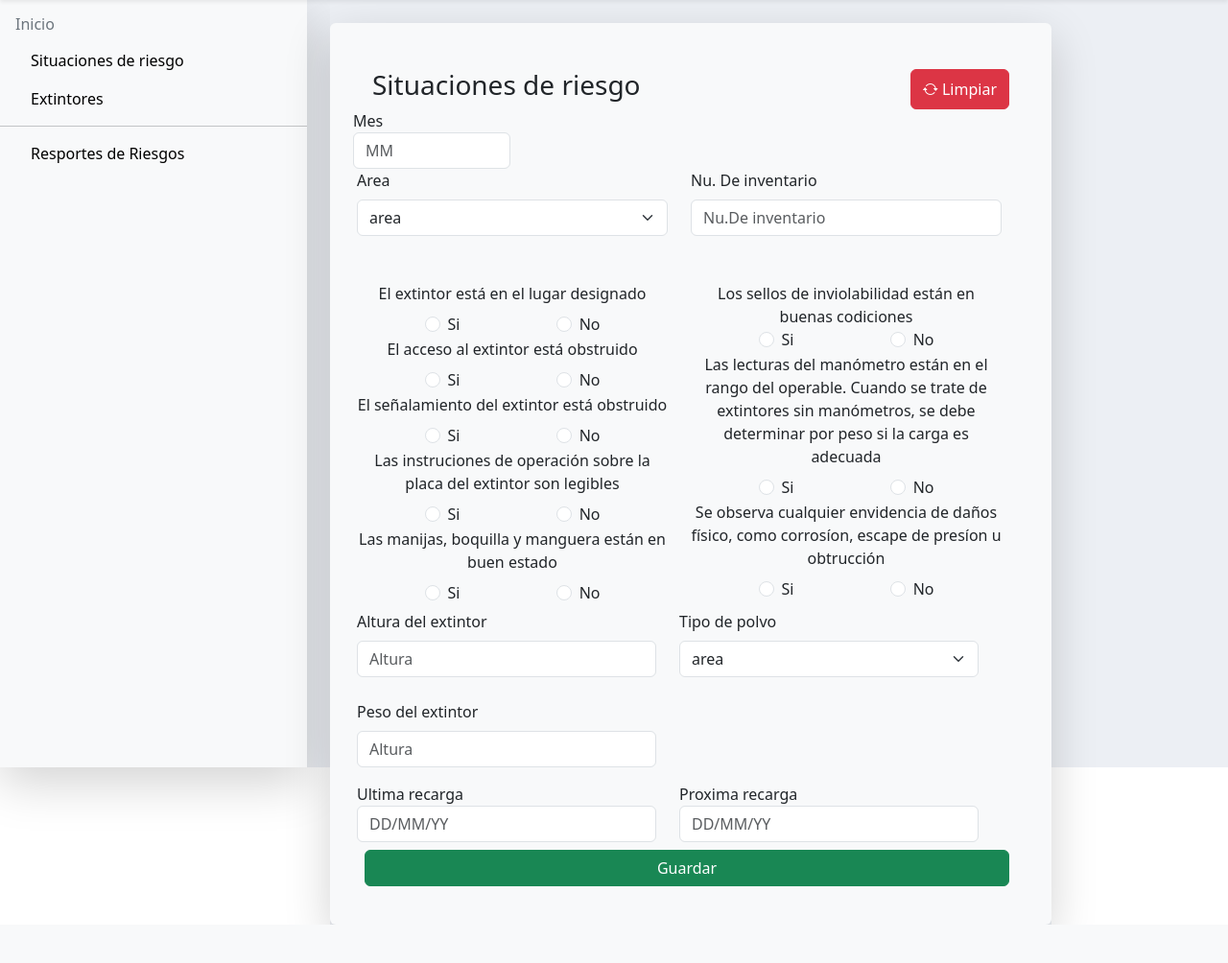
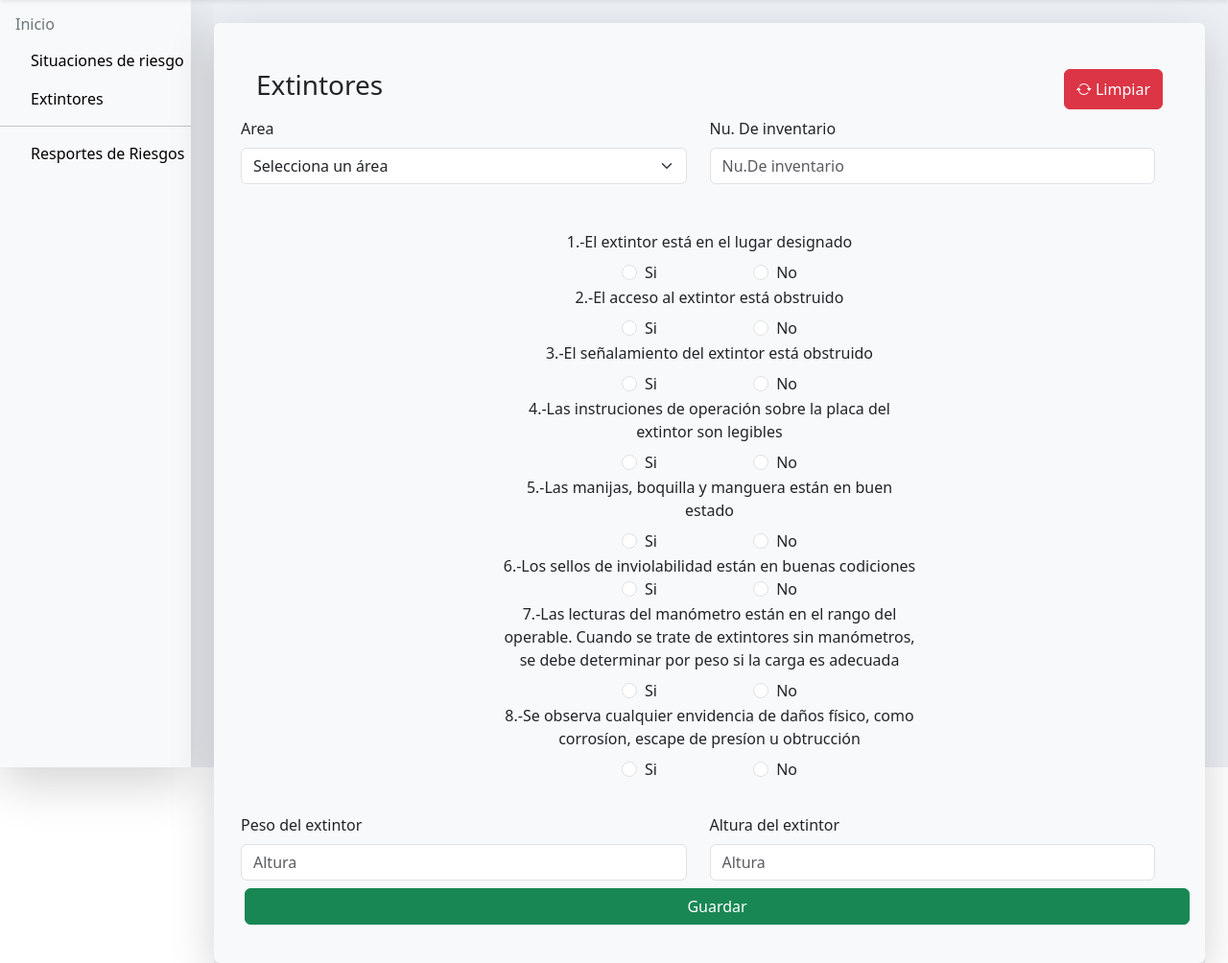
Before and after one commit to Grimmjow5/SSST, a PHP site: template src/public/views/Extintores/index.php in a window 1280 px wide. Shown: the part 86-1090 px from the top of the page at 96% size. Before the commit the page ends 1050 px from the top, so only its background shows below. Run offline with PHP 8.4, Linux system fonts and the light colour scheme; the template is opened without the code that fills it, so the values that code supplies are empty; some libraries are stand-ins or nearby versions.

Commit message:
correcion de formulario

```diff
--- a/src/dbrepo/interfaces/IReports.php
+++ b/src/dbrepo/interfaces/IReports.php
@@ -4,6 +4,6 @@
 use Almacen\Ssst\dbrepo\models\MReportRiesgo;
 
 interface IReports{
-public function GetReports(MReportRiesgo $model);
+        public function GetReports(MReportRiesgo $model);
 
 }
--- a/src/public/views/Extintores/index.php
+++ b/src/public/views/Extintores/index.php
@@ -3,19 +3,19 @@
 require 'public/views/components/Nav.php';
 
 ?>
-<div class="d-flex flex-column"style="width: 50rem;">
+<div class="d-flex flex-column" >
 <div class="pt-2 mx-4 " style="background-color: #eceff4;">
 
-<div class="w-100 bg-light shadow-lg  rounded p-4 mt-3">
+<div class="w-100 bg-light shadow-lg rounded p-4 mt-3">
 
 
-<div class="row  mt-4 ms-2 me-2">
+<div class="row mt-4 ms-2 me-2">
 
-  <div class="col-md-6   ">
-  <h3 class="mb-6">Situaciones de riesgo</h3>
+  <div class="col-6">
+  <h3 class="mb-6">Extintores</h3>
   </div>
 
-  <div class="col-md-6   d-flex justify-content-end ">
+  <div class="col-6 d-flex justify-content-end">
   <button class="btn btn-danger" onclick="clearForm()">
   <i class="bi bi-arrow-repeat"></i>
   Limpiar</button>
@@ -25,58 +25,42 @@
 
 
 <div class="card-body">
-
+</br>
   <form class="row g-3">
 
-    <div class="col-md-3" class="container mt-5">
 
-      <div class="form-group">
-        <label for="monthpicker">Mes</label>
-        <input type="text" class="form-control monthpicker" id="monthpicker" placeholder="MM">
-      </div>
-    </div>
 
-    <script>
-      // Inicializar el datepicker con la opción para mostrar solo meses
-      $( function() {
-        $(".monthpicker").datepicker({
-          dateFormat: 'MM', // Formato de fecha (solo el nombre del mes)
-          changeMonth: true,
-          changeYear: false,
-          showButtonPanel: true,
-          onClose: function(dateText, inst) {
-            var month = $("#ui-datepicker-div .ui-datepicker-month :selected").val();
-            $(this).val($.datepicker.formatDate('MM', new Date(0, month, 1)));
-          }
-        });
-      });
-    </script>
 
     <div class="row">
 
-      <div class="col-md-6">
+      <div class="col-6">
         <label for="formGroupExampleInput" class="form-label">Area</label>
-        <select class="form-select" aria-label="Default select example">
-          <option selected>area</option>
-          <option value="1">One</option>
-          <option value="2">Two</option>
-          <option value="3">Three</option>
+
+        <select class="form-select" id="area">
+          <option value="0" selected>Selecciona un área</option>
+          <?php
+          $opt = "";
+          foreach ($areas as $item) {
+            $opt .= "<option value='{$item["id_area"]}'>{$item["textArea"]}</option>";
+          }
+          echo $opt;
+          ?>
         </select>
       </div>
 
-      <div class="col-md-6">
+      <div class="col-6" >
         <label for="formGroupExampleInput" class="form-label">Nu. De inventario</label>
         <input type="text" class="form-control" id="txtNumIn" placeholder="Nu.De inventario">
       </div>
 
     </div>
 
-    <div class="row">
+    <div class="row mx-auto" style="width: 30rem; ">
 
-      <div class="col-md-6 text-center">
+    <div class="col-12 text-center" >
       </br>
       </br>
-        <label for="pregunta1" class="form-label">El extintor está en el lugar designado</label>
+        <label for="pregunta1" class="form-label">1.-El extintor está en el lugar designado</label>
       </br>
 
         <div class="form-check form-check-inline me-5 ms-5">
@@ -89,7 +73,7 @@
           <label class="form-check-label" for="inlineRadio2">No</label>
         </div>
         </br>
-        <label for="pregunta2" class="form-label">El acceso al extintor está obstruido  </label>
+        <label for="pregunta2" class="form-label">2.-El acceso al extintor está obstruido  </label>
         </br>
 
         <div class="form-check form-check-inline me-5 ms-5">
@@ -102,7 +86,7 @@
           <label class="form-check-label" for="inlineRadio3">No</label>
         </div>
         </br>
-        <label for="pregunta3" class="form-label">El señalamiento del extintor está obstruido</label>
+        <label for="pregunta3" class="form-label">3.-El señalamiento del extintor está obstruido</label>
         </br>
 
         <div class="form-check form-check-inline me-5 ms-5">
@@ -115,7 +99,7 @@
           <label class="form-check-label" for="inlineRadio2">No</label>
         </div>
         </br>
-        <label for="pregunta4" class="form-label">Las instruciones de operación sobre la placa del extintor son legibles</label>
+        <label for="pregunta4" class="form-label">4.-Las instruciones de operación sobre la placa del extintor son legibles</label>
         </br>
         <div class="form-check form-check-inline me-5 ms-5">
           <input class="form-check-input" type="radio" name="pregunta4" id="inlineRadio1" value="option1">
@@ -127,7 +111,7 @@
           <label class="form-check-label" for="inlineRadio2">No</label>
         </div>
         </br>
-        <label for="pregunta5" class="form-label">Las manijas, boquilla y manguera están en buen estado </label>
+        <label for="pregunta5" class="form-label">5.-Las manijas, boquilla y manguera están en buen estado </label>
         </br>
 
         <div class="form-check form-check-inline me-5 ms-5">
@@ -141,14 +125,8 @@
         </div>
 
         </br>
-      </div>
-
-
-      <div class="col-md-6 text-center">
-      </br>
-      </br>
-        <label for="pregunta6" class="form-label">Los sellos de inviolabilidad están en buenas codiciones</labe>
-      </br>
+        <label for="pregunta6" class="form-label">6.-Los sellos de inviolabilidad están en buenas codiciones</labe>
+        </br>
         <div class="form-check form-check-inline me-5 ms-5">
           <input class="form-check-input" type="radio" name="pregunta6" id="inlineRadio1" value="option1">
           <label class="form-check-label " for="inlineRadio1">Si</label>
@@ -159,7 +137,7 @@
           <label class="form-check-label" for="inlineRadio2">No</label>
         </div>
         </br>
-        <label for="pregunta7" class="form-label">Las lecturas del manómetro están en el rango del operable. Cuando se trate de extintores sin manómetros, se debe determinar por peso si la carga es adecuada    </label>
+        <label for="pregunta7" class="form-label">7.-Las lecturas del manómetro están en el rango del operable. Cuando se trate de extintores sin manómetros, se debe determinar por peso si la carga es adecuada    </label>
         </br>
 
         <div class="form-check form-check-inline me-5 ms-5">
@@ -172,7 +150,7 @@
           <label class="form-check-label" for="inlineRadio2">No</label>
         </div>
         </br>
-        <label for="pregunta8" class="form-label">Se observa cualquier envidencia de daños físico, como corrosíon, escape de presíon u obtrucción </label>
+        <label for="pregunta8" class="form-label">8.-Se observa cualquier envidencia de daños físico, como corrosíon, escape de presíon u obtrucción </label>
         </br>
 
         <div class="form-check form-check-inline me-5 ms-5">
@@ -185,87 +163,32 @@
           <label class="form-check-label" for="inlineRadio2">No</label>
         </div>
         </br>
+
+
       </div>
+        </div>
+        </br>
 
-      <div class="row">
-        <div class="col-md-6">
-          <label for="formGroupExampleInput" class="form-label">Altura del extintor</label>
-            <input type="text" class="form-control" id="txtNumIn" placeholder="Altura">
+
+        <div class="row">
+        <div class="col-6">
+
             </br>
             <label for="formGroupExampleInput" class="form-label">Peso del extintor</label>
             <input type="text" class="form-control" id="txtNumIn" placeholder="Altura">
         </div>
 
-        <div class="col-md-6">
-          <label for="formGroupExampleInput" class="form-label">Tipo de polvo</label>
-          <select class="form-select" aria-label="Default select example">
-            <option selected>area</option>
-            <option value="1">One</option>
-            <option value="2">Two</option>
-            <option value="3">Three</option>
-          </select>
-        </div>
+        <div class="col-6">
+        </br>
+        <label for="formGroupExampleInput" class="form-label">Altura del extintor</label>
+            <input type="text" class="form-control" id="txtNumIn" placeholder="Altura">
       </div>
-
-      <div class="row mt-3">
-        <div class="col-md-6" class="container mt-5">
-          <div class="form-group">
-            <label for="datepicker2">Ultima recarga</label>
-            <input type="text" class="form-control datepicker" id="datepicker2" placeholder="DD/MM/YY">
-          </div>
-        </div>
-
-        <div class="col-md-6" class="container mt-5">
-          <div class="form-group">
-            <label for="datepicker3">Proxima recarga</label>
-            <input type="text" class="form-control datepicker" id="datepicker3" placeholder="DD/MM/YY">
-          </div>
-        </div>
       </div>
-
-      <script>
-      $( function() {
-        $(".datepicker").datepicker({
-          dateFormat: 'yy-mm-dd', // Formato de fecha
-          onSelect: function(dateText) {
-            // Mostrar la fecha seleccionada en el campo de texto
-            $(this).val(dateText);
-          }
-        });
-      });
-      </script>
-
 
       <div class="col-12 mt-2 ms-2 me-2">
         <button type="submit" class="btn btn-success col-12">Guardar</button>
       </div>
-    </div>
-</form>
-</div>
+  </form>
+      </div>
 
-</div>
-</div>
-
-
-<style>
-  tr{
-    cursor: pointer;
-  }
-  .ids{
-    width: 4rem;
-  }
-  .descri{
-    width: 40%;
-     }
-  .fechaRe{
-    width: 6rem;
-  }
-  .prioridad{
-width: 6rem;
-    }
-  .estatus{
-    width: 9rem;
-}
-</style>
-
-<?php require 'public/views/components/Footer.php'; ?>
+      <?php require 'public/views/components/Footer.php'; ?>
```
Also changed, not shown: src/controllers/ExtintorController.php (+12 -2 lines).
